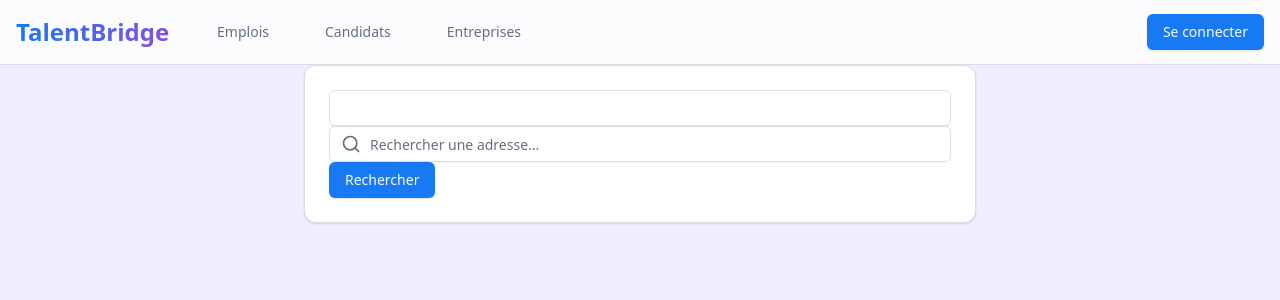
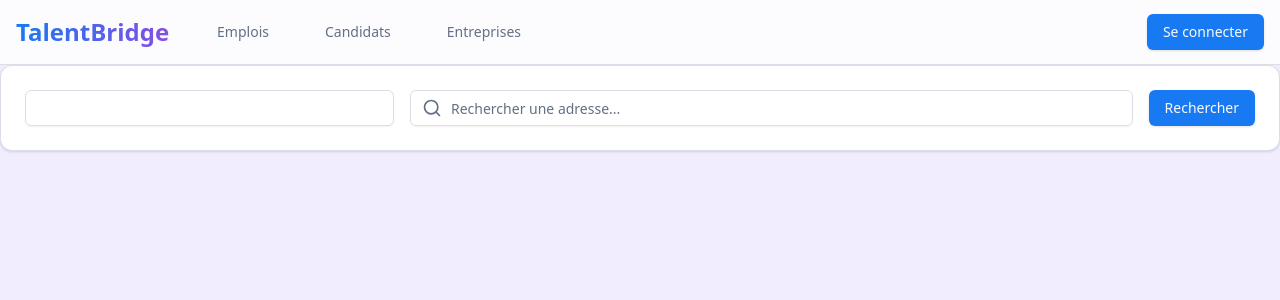
Before and after one commit to theoMich19/LXP-Boston-project, a Next.js app: page / in a window 1280 px wide. Shown: the top 300 px of the page. Built offline with nearby package versions, Linux system fonts and the light colour scheme.

Commit message:
update(search): update style

```diff
--- a/src/app/page.tsx
+++ b/src/app/page.tsx
@@ -7,8 +7,8 @@ export default function Home() {
 
 
   return (
-    <Card className={`p-6 max-w-2xl mx-auto`}>
-      <Input />
+    <Card className={`flex gap-4 p-6 container mx-auto`}>
+      <Input className="max-w-[30%]" />
       <AdressSearchInput />
       <Button>Rechercher</Button>
     </Card>
```
